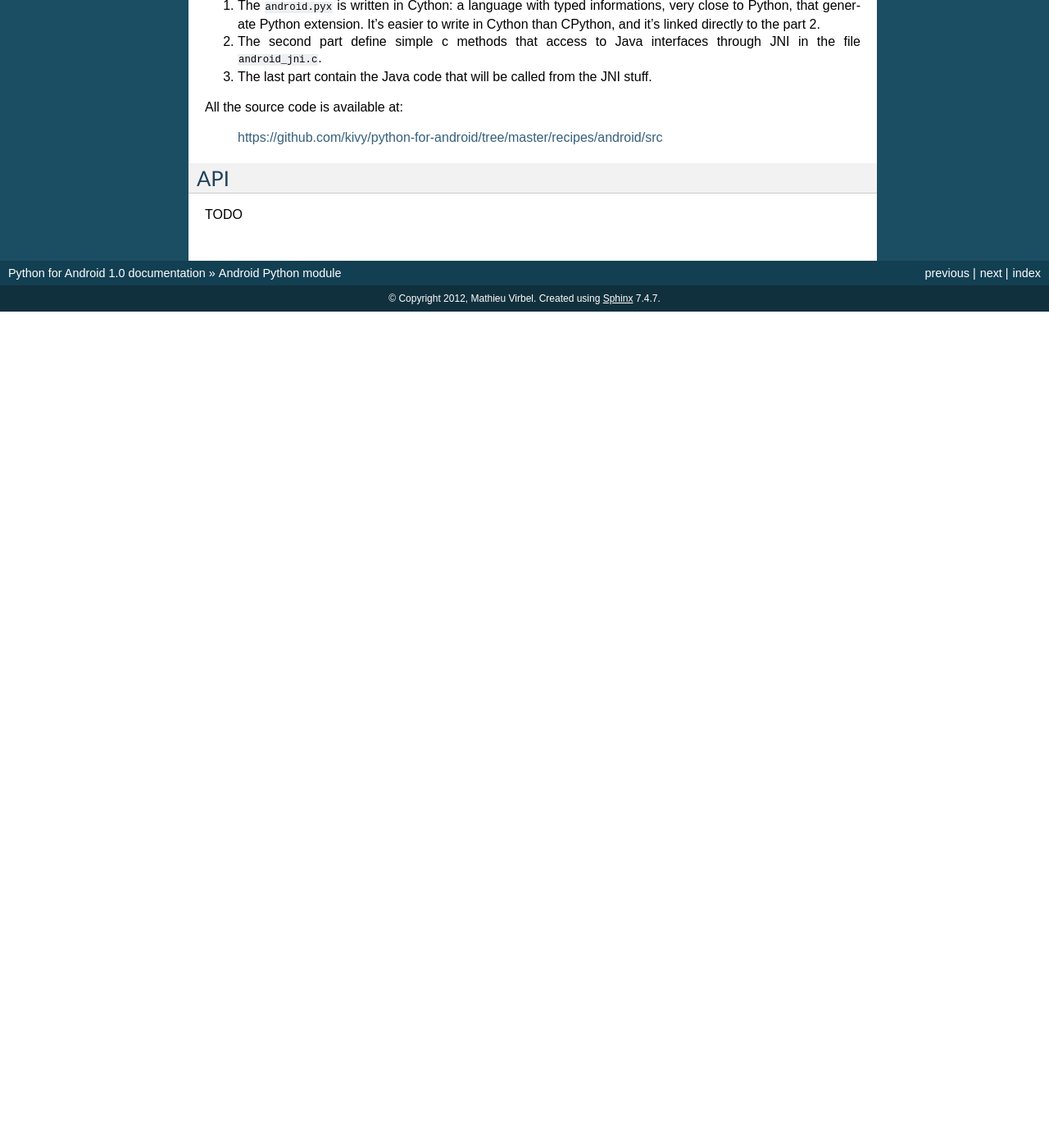
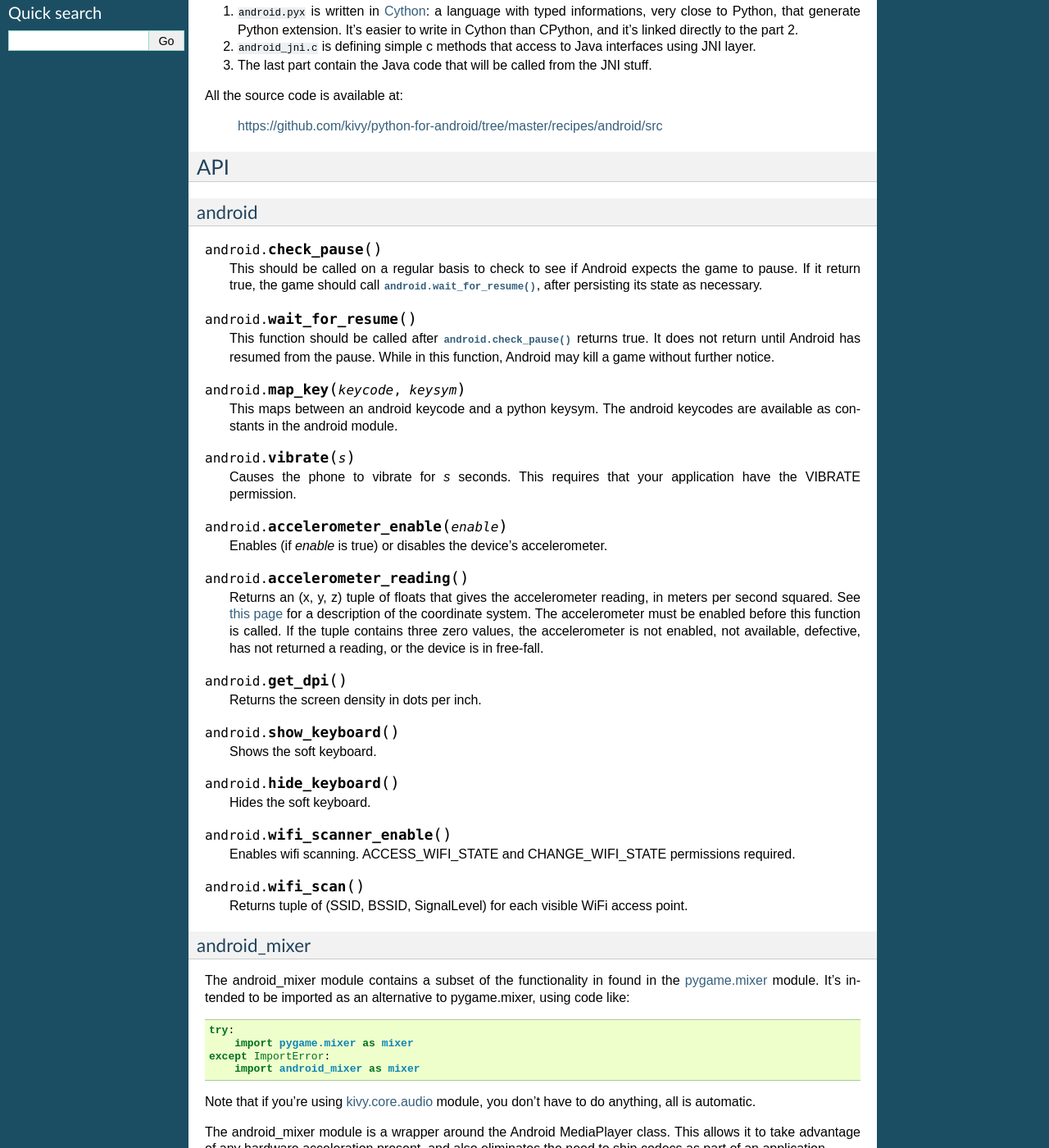
Before and after one commit to NeymarJohn/python-with-android, a Sphinx documentation site: the page built from docs/source/android.rst, in a window 1280 px wide and 1400 px high, scrolled down 519 px. Shown: the whole window at 82% size. Built offline with Sphinx 7.4.7, drawn with Linux system fonts in a browser that asks for light colours; before the commit the page ends 900 px from its top, so only the background shows below that; some of the changed text lies outside the part shown.

Commit message:
wifi scanning documentation

```diff
--- a/docs/source/android.rst
+++ b/docs/source/android.rst
@@ -19,12 +19,16 @@
 How it's working
 ----------------
 
-The whole Android API is accessible in Java. Their is no native or extensible way to access it from Python. The schema for accessing to their API is:
+The whole Android API is accessible in Java. Their is no native or extensible way to access it from Python. The schema for accessing to their API is::
 
     [1] Cython -> [2] C JNI -> [3] Java
 
-#. The ``android.pyx`` is written in Cython: a language with typed informations, very close to Python, that generate Python extension. It's easier to write in Cython than CPython, and it's linked directly to the part 2.
-#. The second part define simple c methods that access to Java interfaces through JNI in the file ``android_jni.c``.
+#. ``android.pyx`` is written in `Cython <http://cython.org/>`_: a language
+   with typed informations, very close to Python, that generate Python
+   extension. It's easier to write in Cython than CPython, and it's linked
+   directly to the part 2.
+#. ``android_jni.c`` is defining simple c methods that access to Java
+   interfaces using JNI layer.
 #. The last part contain the Java code that will be called from the JNI stuff.
 
 All the source code is available at:
@@ -35,4 +39,118 @@
 API
 ---
 
-TODO
+android
+~~~~~~~
+
+.. module:: android
+
+.. function:: check_pause()
+
+   This should be called on a regular basis to check to see if Android
+   expects the game to pause. If it return true, the game should
+   call :func:`android.wait_for_resume()`, after persisting its state
+   as necessary.
+
+.. function:: wait_for_resume()
+
+   This function should be called after :func:`android.check_pause()`
+   returns true. It does not return until Android has resumed from
+   the pause. While in this function, Android may kill a game
+   without further notice.
+
+.. function:: map_key(keycode, keysym)
+
+   This maps between an android keycode and a python keysym. The android
+   keycodes are available as constants in the android module.
+
+.. function:: vibrate(s)
+
+   Causes the phone to vibrate for `s` seconds. This requires that your
+   application have the VIBRATE permission.
+
+.. function:: accelerometer_enable(enable)
+
+   Enables (if `enable` is true) or disables the device's accelerometer.
+
+.. function:: accelerometer_reading()
+
+   Returns an (x, y, z) tuple of floats that gives the accelerometer
+   reading, in meters per second squared. See `this page
+   <http://developer.android.com/reference/android/hardware/SensorEvent.html>`_
+   for a description of the coordinate system. The accelerometer must
+   be enabled before this function is called. If the tuple contains
+   three zero values, the accelerometer is not enabled, not available,
+   defective, has not returned a reading, or the device is in
+   free-fall.
+
+.. function:: get_dpi()
+
+   Returns the screen density in dots per inch.
+
+.. function:: show_keyboard()
+
+   Shows the soft keyboard.
+
+.. function:: hide_keyboard()
+
+   Hides the soft keyboard.
+
+.. function:: wifi_scanner_enable()
+
+   Enables wifi scanning. ACCESS_WIFI_STATE and CHANGE_WIFI_STATE permissions required.
+
+.. function:: wifi_scan()
+
+   Returns tuple of (SSID, BSSID, SignalLevel) for each visible WiFi access point.
+
+
+android_mixer
+~~~~~~~~~~~~~
+
+.. module:: android_mixer
+
+The android_mixer module contains a subset of the functionality in found
+in the `pygame.mixer <http://www.pygame.org/docs/ref/mixer.html>`_ module. It's
+intended to be imported as an alternative to pygame.mixer, using code like: ::
+
+   try:
+       import pygame.mixer as mixer
+   except ImportError:
+       import android_mixer as mixer
+
+Note that if you're using `kivy.core.audio
+<http://kivy.org/docs/api-kivy.core.audio.html>`_ module, you don't have to do
+anything, all is automatic.
+
+The android_mixer module is a wrapper around the Android MediaPlayer
+class. This allows it to take advantage of any hardware acceleration
+present, and also eliminates the need to ship codecs as part of an
+application.
+
+It has several differences from the pygame mixer:
+
+* The init and pre_init methods work, but are ignored - Android chooses
+  appropriate setting automatically.
+
+* Only filenames and true file objects can be used - file-like objects
+  will probably not work.
+
+* Fadeout does not work - it causes a stop to occur.
+
+* Looping is all or nothing, there's no way to choose the number of
+  loops that occur. For looping to work, the
+  :func:`android_mixer.periodic` function should be called on a
+  regular basis.
+
+* Volume control is ignored.
+
+* End events are not implemented.
+
+* The mixer.music object is a class (with static methods on it),
+  rather than a module. Calling methods like :func:`mixer.music.play`
+  should work.
+
+.. note::
+
+    The android_mixer module hasn't been tested much, and so bugs may be
+    present.
--- a/docs/source/index.rst
+++ b/docs/source/index.rst
@@ -13,12 +13,14 @@
 - Forum: https://groups.google.com/forum/?hl=fr#!forum/python-android
 - Mailing list: python-android@googlegroups.com
 
+
 .. toctree::
     :maxdepth: 2
 
     introduction.rst
     prerequisites.rst
     usage.rst
+    helloworld.rst
     howitworks.rst
     customize.rst
     recipes.rst
--- a/docs/source/related.rst
+++ b/docs/source/related.rst
@@ -1,7 +1,6 @@
 Related project
 ===============
 
-- SL4A: http://code.google.com/p/android-scripting/
-- PGS4A: http://pygame.renpy.org/
+- PGS4A: http://pygame.renpy.org/ (thanks to Renpy to make it possible)
 - Android scripting: http://code.google.com/p/android-scripting/
 - Python on a chip: http://code.google.com/p/python-on-a-chip/
```
Also changed, not shown: docs/source/helloworld.rst (added, +94 -0 lines), docs/source/prerequisites.rst (+5 -6 lines), 5 other files.
